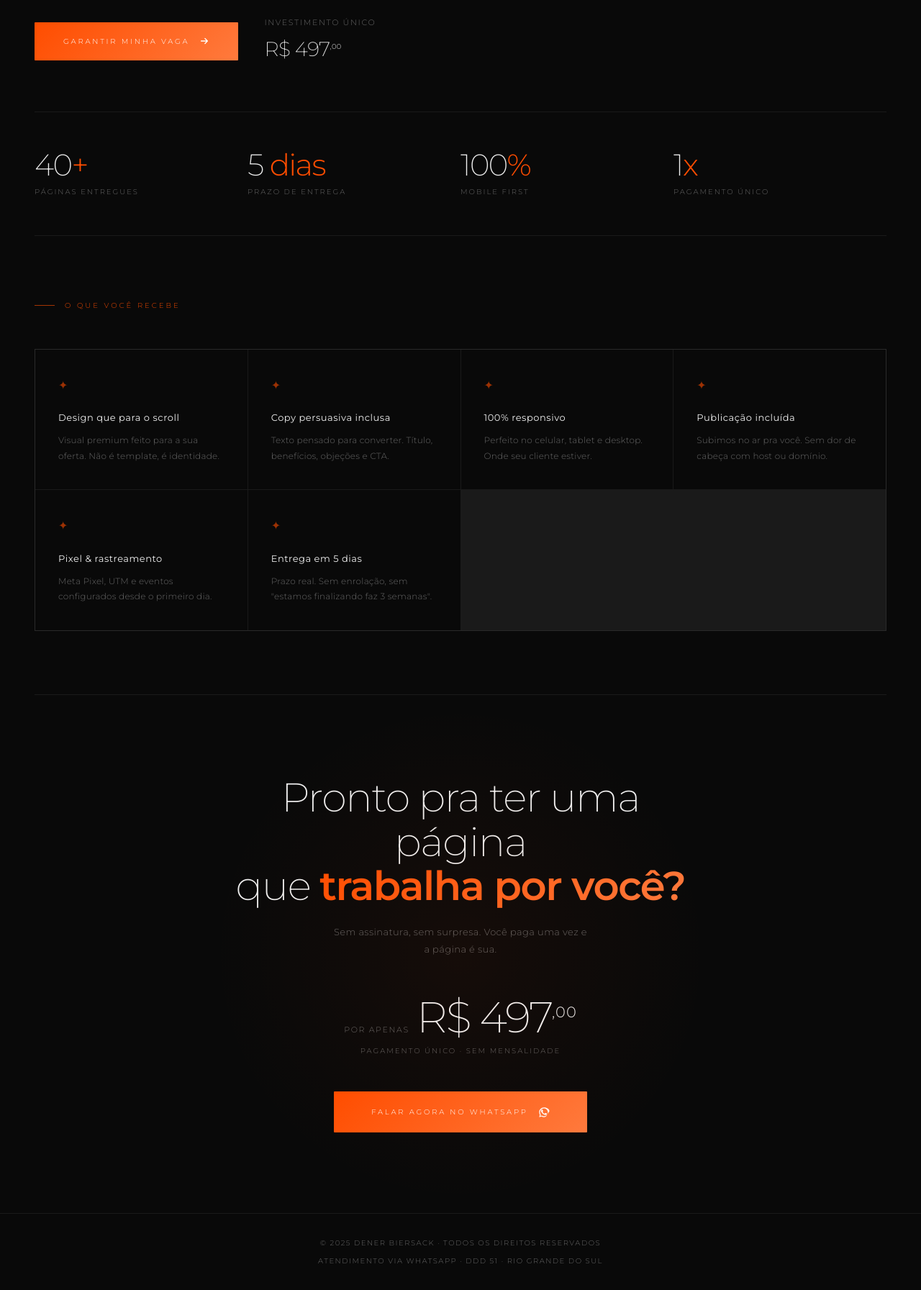
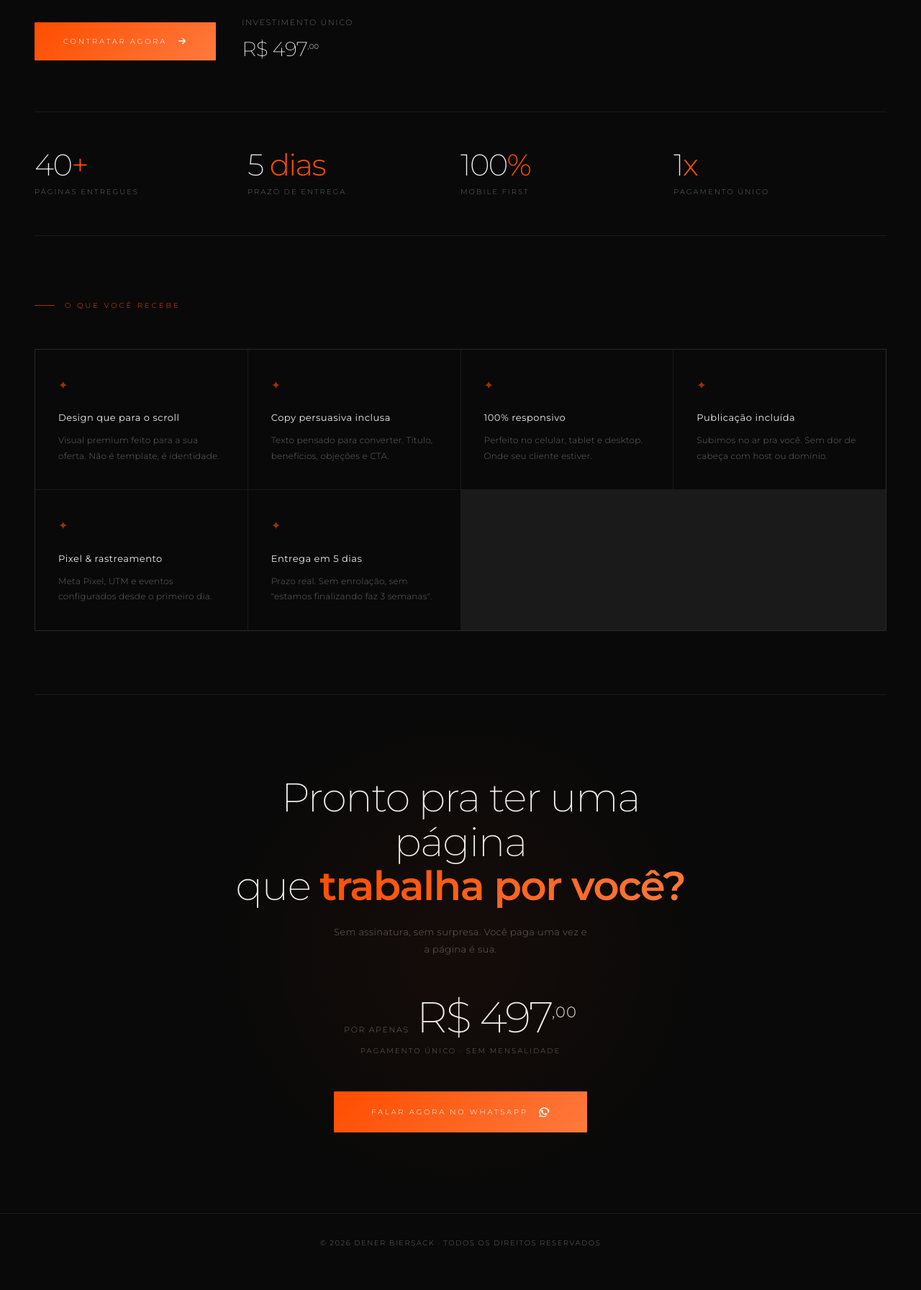
Before and after one commit to dennerbiersack1010/denerbiersack, a plain HTML site: page index.html in a window 1280 px wide. Shown: the part 645-2438 px from the top of the page at 72% size. After the commit the page ends 2413 px from the top, so only its background shows below. Drawn offline with Linux system fonts and the light colour scheme.

Commit message:
Update contact links and footer year in index.html

```diff
--- a/index.html
+++ b/index.html
@@ -393,7 +393,7 @@
 <!-- NAV -->
 <nav>
   <span class="nav-logo">Dener Biersack</span>
-  <a href="https://wa.me/5551985402367?text=Quero%20minha%20landing%20page%20por%20R%24497" class="nav-cta" target="_blank" rel="noopener">Quero a minha →</a>
+  <a href="https://wa.me/5551994242581?text=Ol%C3%A1%2C%20vim%20pelo%20site%20e%20quero%20contratar%20minha%20landing%20page%20por%20R%24%20497%2C00." class="nav-cta" target="_blank" rel="noopener">Quero a minha →</a>
 </nav>
 
 <!-- HERO -->
@@ -412,12 +412,12 @@
 
   <div class="hero-actions">
     <a
-      href="https://wa.me/5551985402367?text=Quero%20minha%20landing%20page%20por%20R%24497"
+      href="https://wa.me/5551994242581?text=Ol%C3%A1%2C%20vim%20pelo%20site%20e%20quero%20contratar%20minha%20landing%20page%20por%20R%24%20497%2C00."
       class="btn-primary"
       target="_blank"
       rel="noopener"
     >
-      Garantir minha vaga
+      Contratar agora
       <svg width="14" height="14" viewBox="0 0 16 16" fill="none" aria-hidden="true">
         <path d="M3 8h10M9 4l4 4-4 4" stroke="currentColor" stroke-width="1.5" stroke-linecap="round" stroke-linejoin="round"/>
       </svg>
@@ -507,7 +507,7 @@
   <p class="cta-once">Pagamento único · Sem mensalidade</p>
 
   <a
-    href="https://wa.me/5551985402367?text=Quero%20minha%20landing%20page%20por%20R%24497"
+    href="https://wa.me/5551994242581?text=Ol%C3%A1%2C%20tenho%20algumas%20d%C3%BAvidas%20sobre%20a%20landing%20page%20e%20gostaria%20de%20saber%20mais."
     class="btn-primary"
     target="_blank"
     rel="noopener"
@@ -523,8 +523,7 @@
 
 <!-- FOOTER -->
 <footer>
-  <p>© 2025 Dener Biersack · Todos os direitos reservados</p>
-  <p>Atendimento via WhatsApp · DDD 51 · Rio Grande do Sul</p>
+  <p>© 2026 Dener Biersack · Todos os direitos reservados</p>
 </footer>
 
 <script>
```
